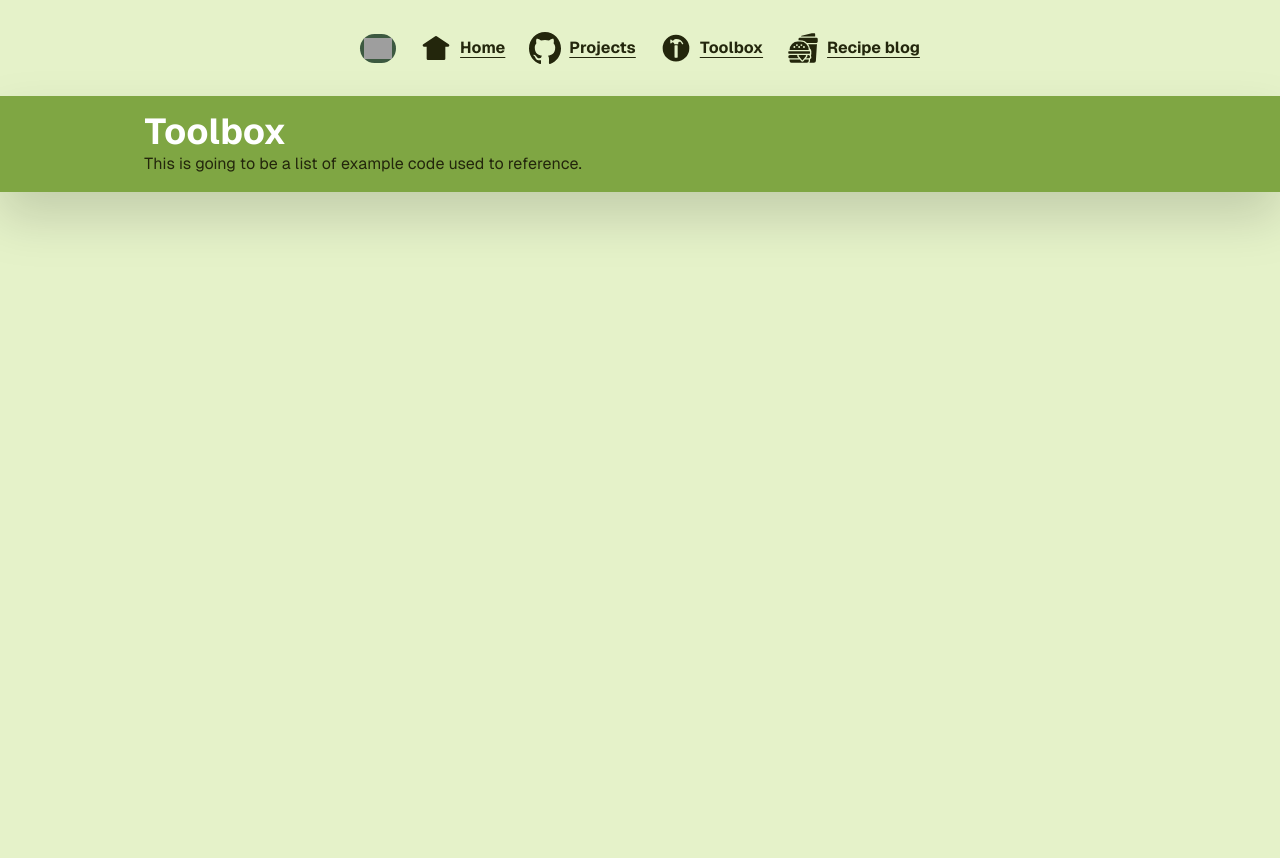
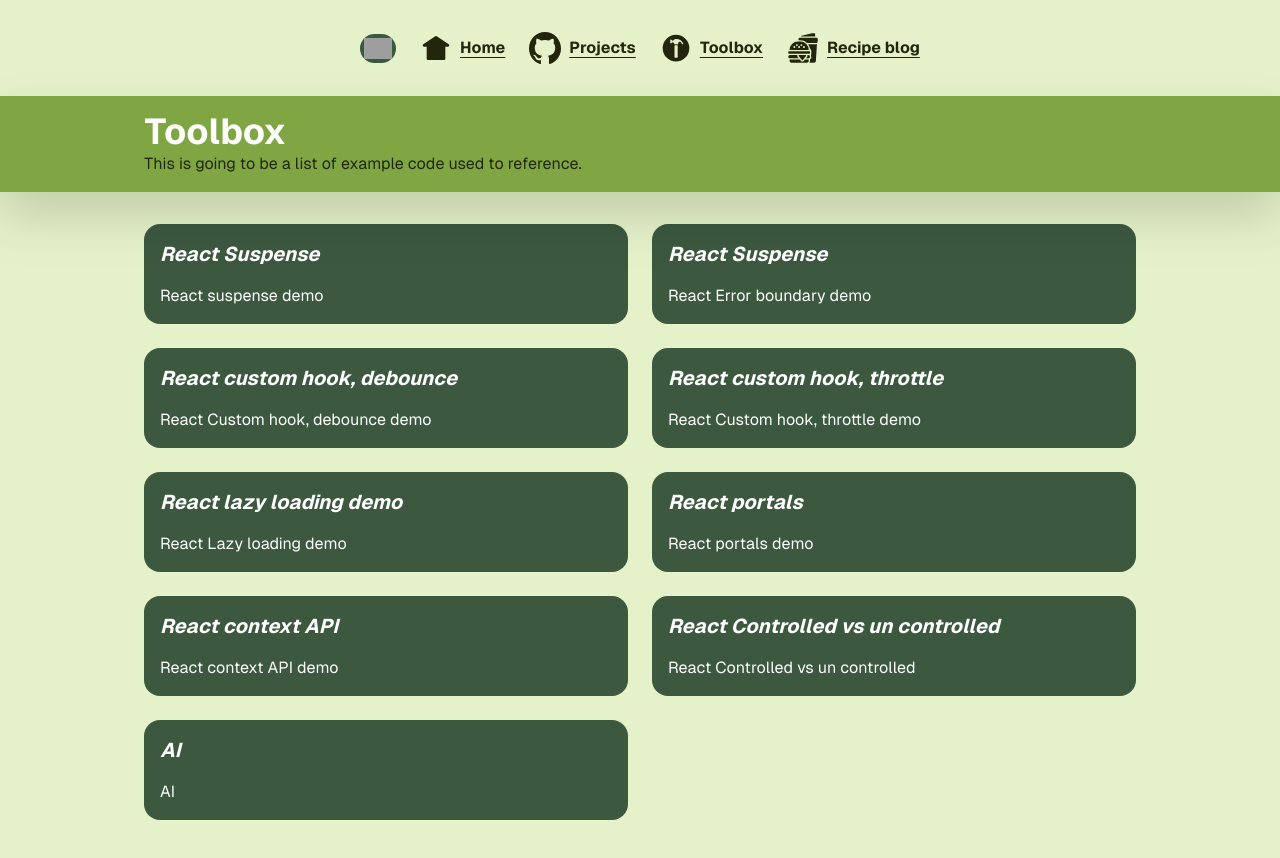
Before and after one commit to huggie1984/portfolio, a Next.js app: page /toolbox in a window 1280 px wide. Shown: the top 858 px of the page. Built offline with nearby package versions, Linux system fonts and the light colour scheme; grey boxes are pictures that could not be loaded.

Commit message:
Portfolio reshuffle.

```diff
--- a/app/page.tsx
+++ b/app/page.tsx
@@ -8,6 +8,7 @@ import { DownloadButton } from '@/components/export-pdf-button/export-pdf-button
 // todo my box of tricks! XL
 // todo recipe blog! XL
 // todo create a new C.V with google docs to attach and download from my web site.
+// todo put card component in git projects route!
 export default function Home() {
   const sectionGrid = 'grid grid-cols-[20%_1fr] gap-6';
   return (
--- a/app/toolbox/page.tsx
+++ b/app/toolbox/page.tsx
@@ -11,62 +11,62 @@ export default function Page() {
         </section>
       </div>
       <ul className="container grid grid-cols-2 gap-6">
-        {/*<li>*/}
-        {/*  <Card title="React Suspense" href="/react-suspense">*/}
-        {/*    <p>React suspense demo</p>*/}
-        {/*  </Card>*/}
-        {/*</li>*/}
-        {/*<li>*/}
-        {/*  <Card title="React Suspense" href="/react-error-boundary">*/}
-        {/*    <p> React Error boundary demo</p>*/}
-        {/*  </Card>*/}
-        {/*</li>*/}
-        {/*<li>*/}
-        {/*  <Card*/}
-        {/*    title="React custom hook, debounce"*/}
-        {/*    href="/react-custom-hook-debounce"*/}
-        {/*  >*/}
-        {/*    <p>React Custom hook, debounce demo</p>*/}
-        {/*  </Card>*/}
-        {/*</li>*/}
-        {/*<li>*/}
-        {/*  <Card title="React custom hook, throttle" href="/">*/}
-        {/*    <p>React Custom hook, throttle demo</p>*/}
-        {/*  </Card>*/}
-        {/*</li>*/}
-        {/*<li>*/}
-        {/*  <Card title="React lazy loading demo" href="/">*/}
-        {/*    <p>React Lazy loading demo</p>*/}
-        {/*  </Card>*/}
-        {/*</li>*/}
-        {/*<li>*/}
-        {/*  <Card title="React portals" href="/">*/}
-        {/*    <p>React portals demo</p>*/}
-        {/*  </Card>*/}
-        {/*</li>*/}
-        {/*<li>*/}
-        {/*  <Card title="React context API" href="/">*/}
-        {/*    <p>React context API demo</p>*/}
-        {/*  </Card>*/}
-        {/*</li>*/}
-        {/*<li>*/}
-        {/*  <Card title="React Controlled vs un controlled" href="/">*/}
-        {/*    <p>React Controlled vs un controlled</p>*/}
-        {/*  </Card>*/}
-        {/*</li>*/}
-        {/*<li>*/}
-        {/*  <Card title="AI" href="/">*/}
-        {/*    <p>AI</p>*/}
-        {/*  </Card>*/}
-        {/*</li>*/}
-        {/*/!*<li>NODE: Rest API</li>*!/*/}
-        {/*/!*<li>NODE: Web socket integration</li>*!/*/}
-        {/*/!*<li>NODE: Authentication</li>*!/*/}
-        {/*/!*<li>NODE: File upload</li>*!/*/}
-        {/*/!*<li>NODE: Rate limiting</li>*!/*/}
-        {/*/!*<li>Boiler plate component</li>*!/*/}
-        {/*/!*<li>Next Cache</li>*!/*/}
-        {/*/!*<li>Build an npm module.</li>*!/*/}
+        <li>
+          <Card title="React Suspense" href="/react-suspense">
+            <p>React suspense demo</p>
+          </Card>
+        </li>
+        <li>
+          <Card title="React Suspense" href="/react-error-boundary">
+            <p> React Error boundary demo</p>
+          </Card>
+        </li>
+        <li>
+          <Card
+            title="React custom hook, debounce"
+            href="/react-custom-hook-debounce"
+          >
+            <p>React Custom hook, debounce demo</p>
+          </Card>
+        </li>
+        <li>
+          <Card title="React custom hook, throttle" href="/">
+            <p>React Custom hook, throttle demo</p>
+          </Card>
+        </li>
+        <li>
+          <Card title="React lazy loading demo" href="/">
+            <p>React Lazy loading demo</p>
+          </Card>
+        </li>
+        <li>
+          <Card title="React portals" href="/">
+            <p>React portals demo</p>
+          </Card>
+        </li>
+        <li>
+          <Card title="React context API" href="/">
+            <p>React context API demo</p>
+          </Card>
+        </li>
+        <li>
+          <Card title="React Controlled vs un controlled" href="/">
+            <p>React Controlled vs un controlled</p>
+          </Card>
+        </li>
+        <li>
+          <Card title="AI" href="/">
+            <p>AI</p>
+          </Card>
+        </li>
+        {/*<li>NODE: Rest API</li>*/}
+        {/*<li>NODE: Web socket integration</li>*/}
+        {/*<li>NODE: Authentication</li>*/}
+        {/*<li>NODE: File upload</li>*/}
+        {/*<li>NODE: Rate limiting</li>*/}
+        {/*<li>Boiler plate component</li>*/}
+        {/*<li>Next Cache</li>*/}
+        {/*<li>Build an npm module.</li>*/}
       </ul>
     </main>
   );
```
